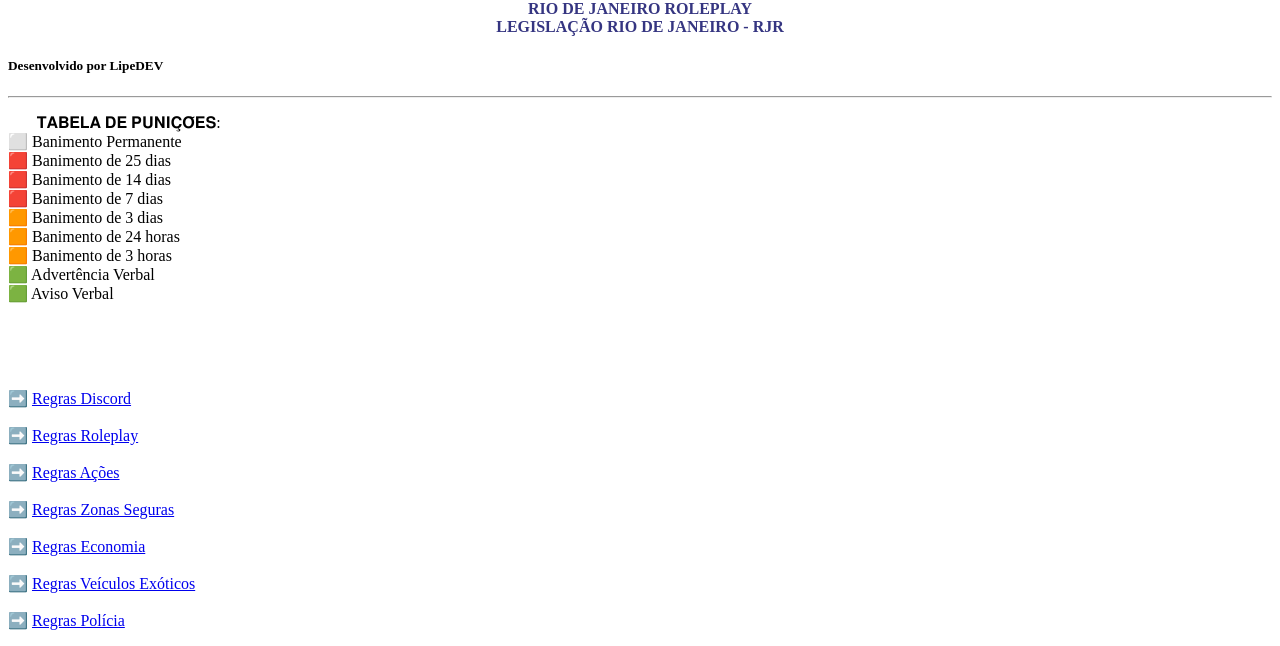
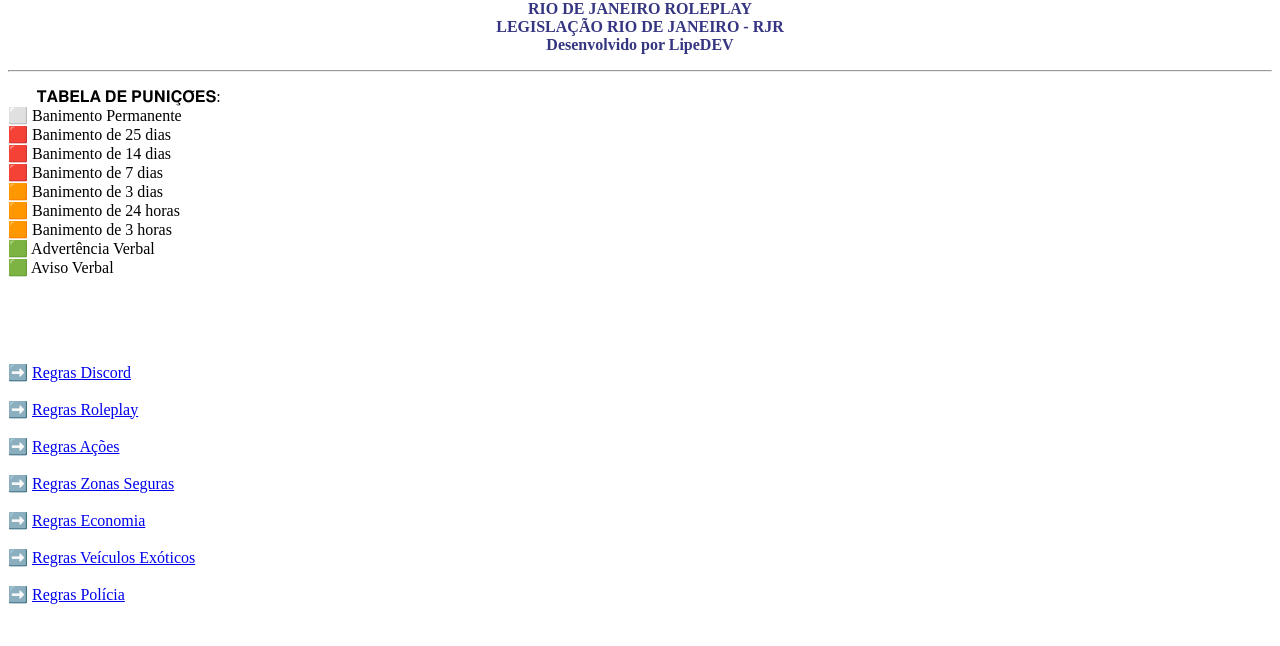
Before and after one commit to Adminsitracao-RP/menu-regras-rio-de-janeiro-rjr, a plain HTML site: page index.html in a window 1280 px wide. Shown: the part 214-860 px from the top of the page. After the commit the page ends 834 px from the top, so only its background shows below. Drawn offline with Linux system fonts and the light colour scheme.

Commit message:
Update index.html

```diff
--- a/index.html
+++ b/index.html
@@ -18,7 +18,7 @@
 
 <p style="text-align: center;color:rgba(3, 3, 97, 0.801);"><strong> RIO DE JANEIRO ROLEPLAY <br>
     LEGISLAÇÃO RIO DE JANEIRO - RJR<br>
-<h5>Desenvolvido por LipeDEV</h5></strong></p>
+Desenvolvido por LipeDEV</strong></p>
 
 
       <hr>
```
